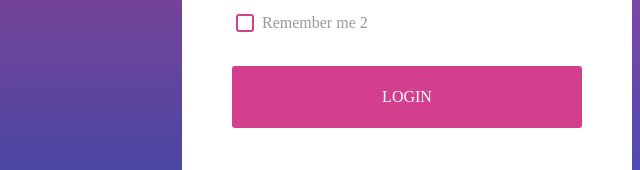
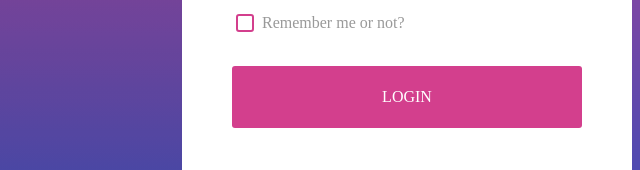
Before and after one commit to fcuriel/big-demo, a plain HTML site: page public-html/index.html in a window 1280 px wide. Shown: the part 338-508 px from the top of the page, 233-873 px from the left. Drawn offline with Linux system fonts and the light colour scheme; a web font is replaced by a local one.

Commit message:
Borland Connect - 8596. CR92

```diff
--- a/public-html/index.html
+++ b/public-html/index.html
@@ -52,7 +52,7 @@
 					<div class="contact100-form-checkbox m-l-4">
 						<input class="input-checkbox100" id="ckb1" type="checkbox" name="remember-me">
 						<label class="label-checkbox100" for="ckb1">
-							Remember me 2
+							Remember me or not?
 						</label>
 					</div>
 
```
